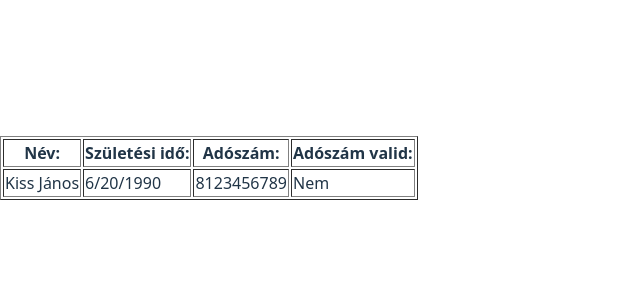
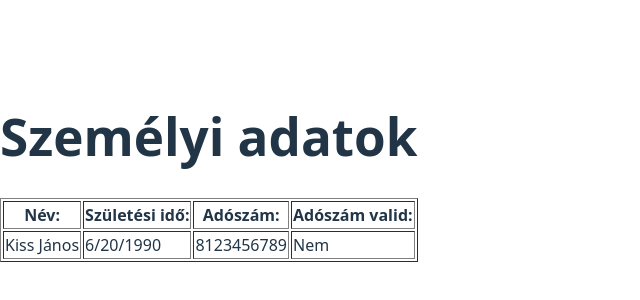
Before and after one commit to MasterfieldProject/MFREACT_26031, a React (Vite) app in the folder exercises/: page / in a window 1280 px wide. Shown: the part 232-532 px from the top of the page, without its empty margins (0-640 px from the left). Built offline with nearby package versions, Linux system fonts and the light colour scheme.

Commit message:
Add title prop to SzemelyData component for improved rendering

```diff
--- a/exercises/src/Exercise2.jsx
+++ b/exercises/src/Exercise2.jsx
@@ -11,6 +11,7 @@ export default class SzemelyData extends React.Component {
 
         return (
             <div>
+                <h1>{this.props.title}</h1>
                 <table border="1">
                     <thead>
                         <tr>
--- a/exercises/src/main.jsx
+++ b/exercises/src/main.jsx
@@ -7,6 +7,6 @@ import './Exercise1.js'
 
 createRoot(document.getElementById('root')).render(
   <StrictMode>
-    <App />
+    <App title="Személyi adatok" />
   </StrictMode>,
 )
```
